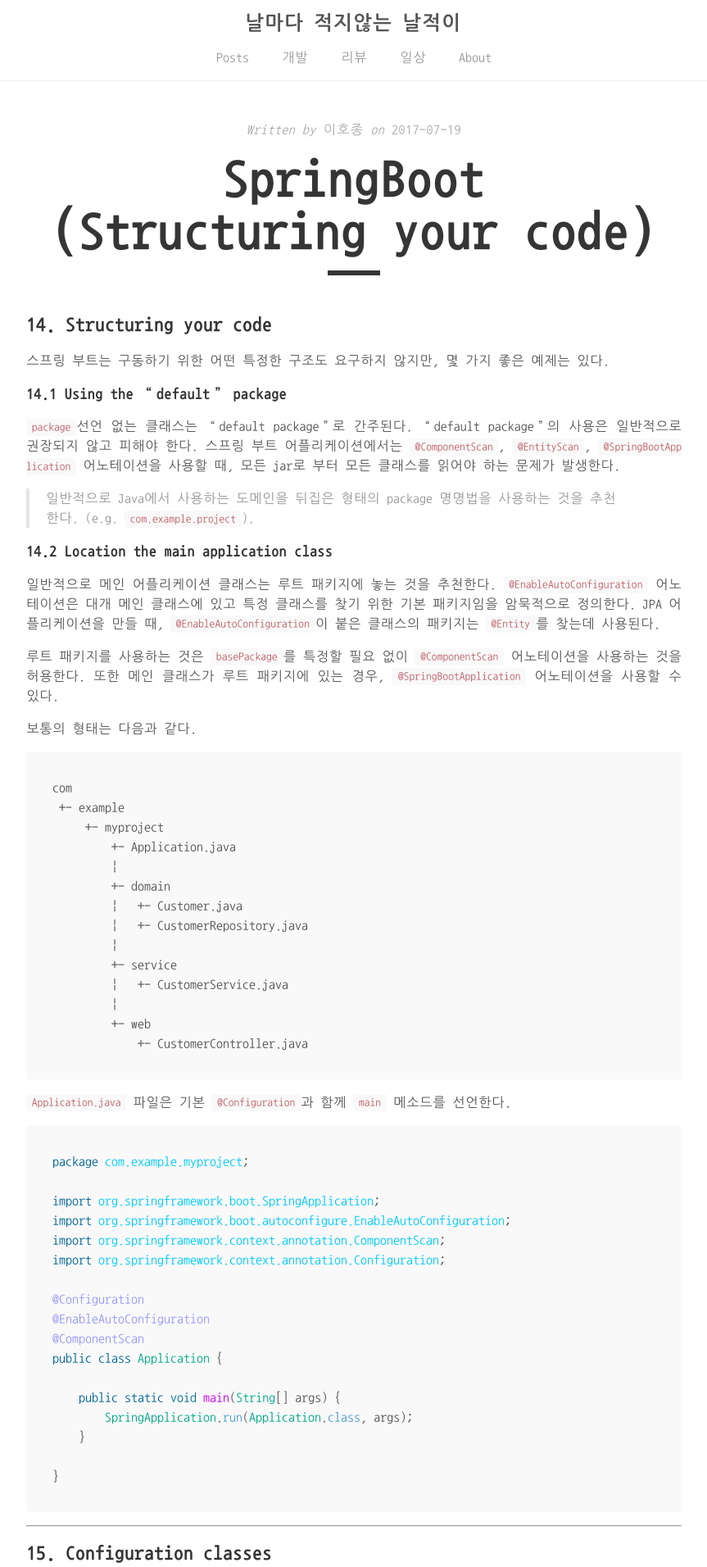
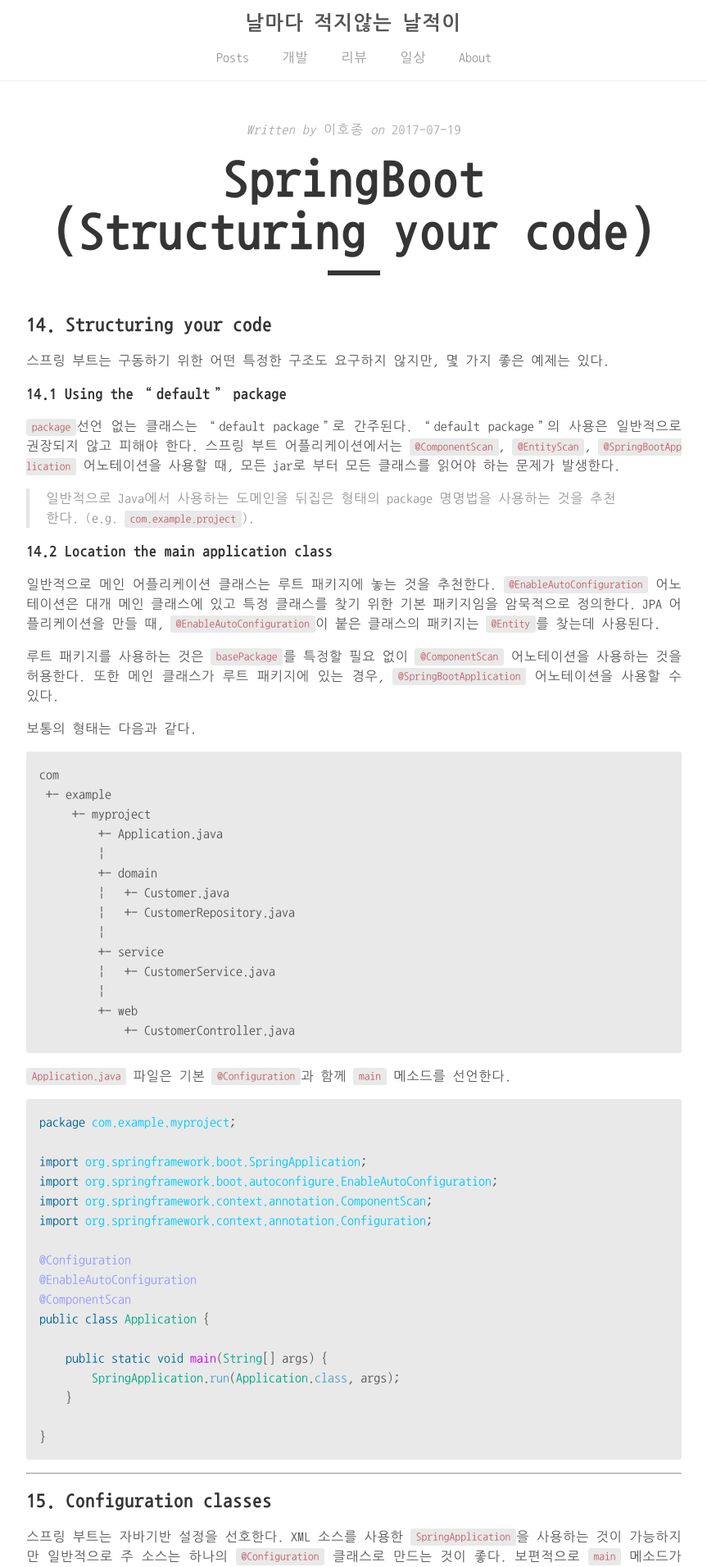
Before and after one commit to hojonglee/hojonglee.github.io, a Jekyll site: the page built from _posts/2017-07-19-Structuring_your_code.md, in a window 1280 px wide. Shown: the top 1912 px of the page at 82% size, without its empty margins (208-1071 px from the left). Built offline with Jekyll 4.4.1, drawn with Linux system fonts in a browser that asks for light colours; comment, search, counter and statistics services are not loaded.

Commit message:
code highlight 변경

```diff
--- a/_sass/_code.scss
+++ b/_sass/_code.scss
@@ -28,12 +28,11 @@
   border-radius: 3px;
   line-height: 1.4;
   margin: 0 0 1rem;
-  padding: 1rem;
+  padding: 0.5rem;
   overflow-x: auto;
 
   pre {
     margin-bottom: 0;
-    //overflow-x: auto;
   }
 
   .lineno {
--- a/_sass/_variables.scss
+++ b/_sass/_variables.scss
@@ -3,7 +3,7 @@
 $default-tint: #aaa;
 $grey-1: #979797;
 $grey-2: #e5e5e5;
-$grey-3: #f9f9f9;
+$grey-3: #e9e9e9;
 $white: #fff;
 $blue: #4a9ae1;
 $shadow-color: rgba(0, 0, 0, .2);
```
